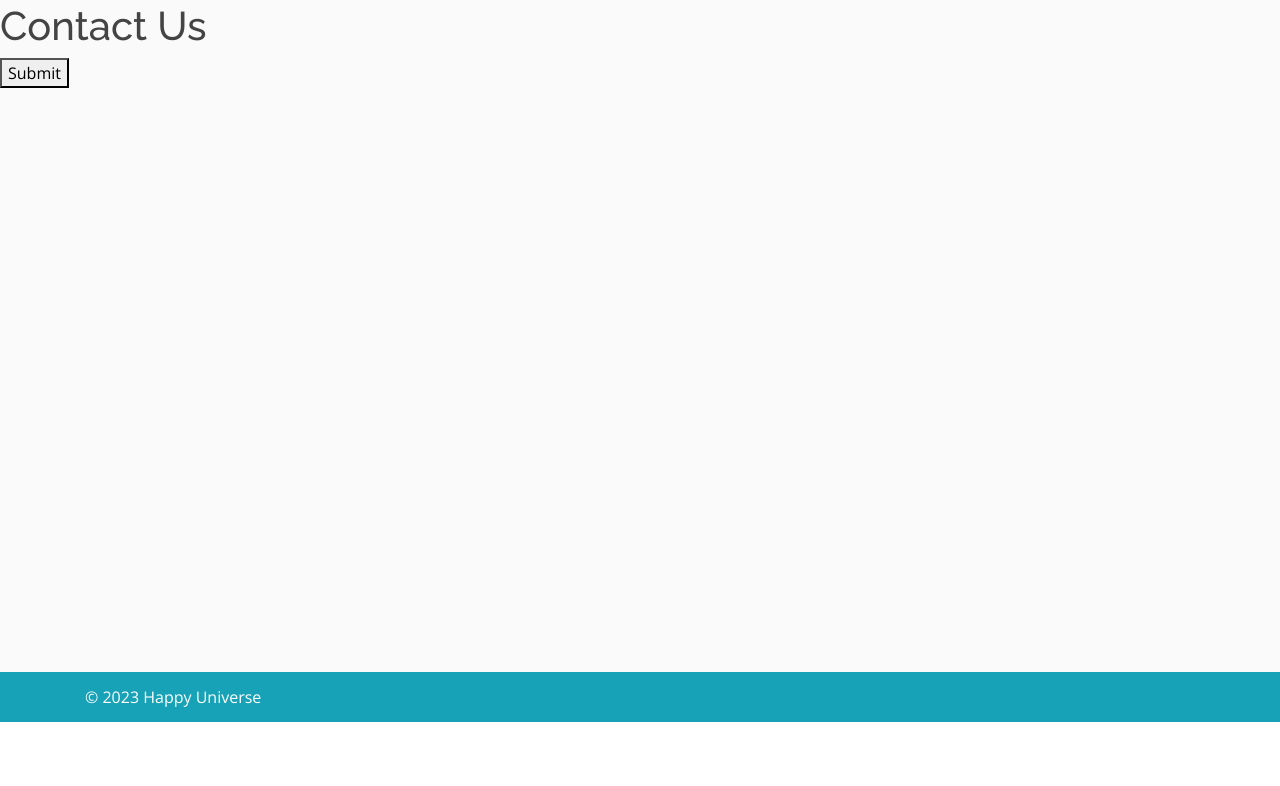
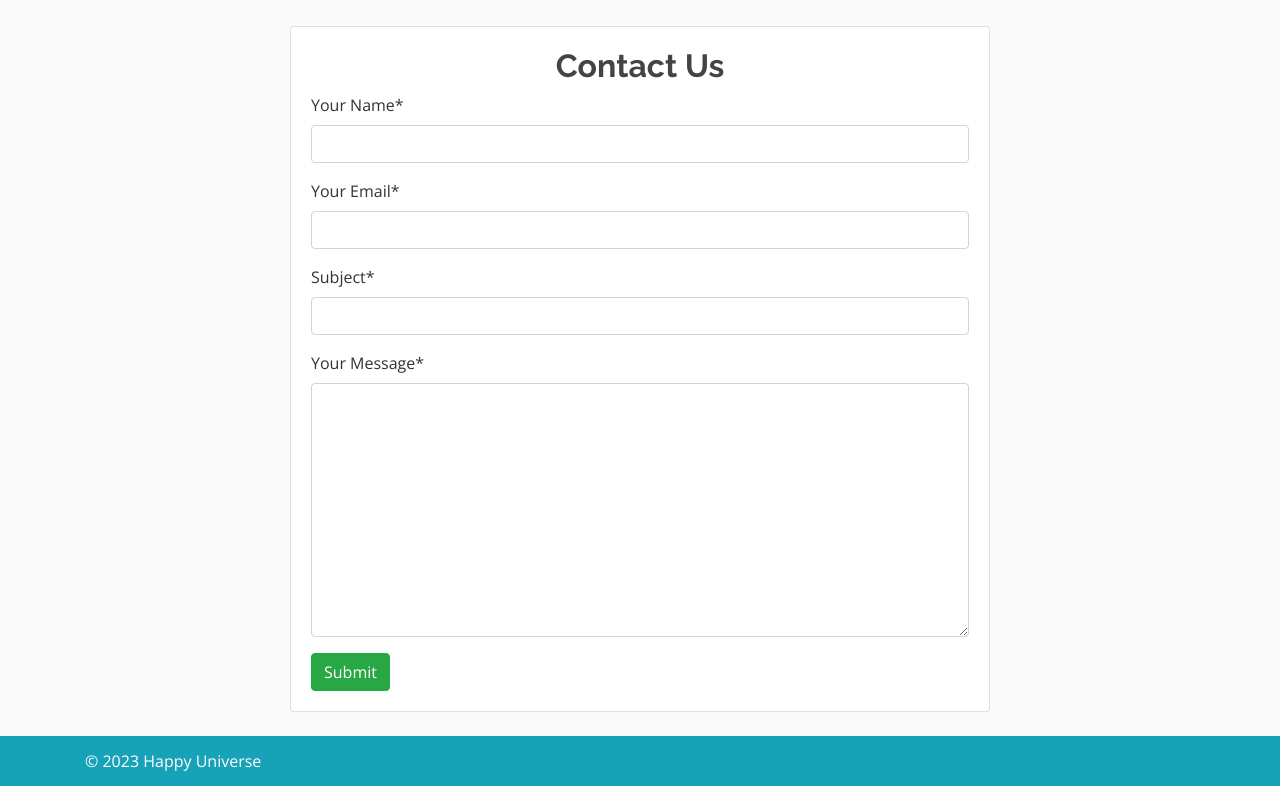
Before and after one commit to c2075843/registrationApp, a Django app: page /contact in a window 1280 px wide. Shown: the part 78-864 px from the top of the page. Before the commit the page ends 800 px from the top, so only its background shows below. Run offline with Django 4.2, Linux system fonts and the light colour scheme; some libraries are stand-ins or nearby versions.

Commit message:
Setup the contact page and update the UI

```diff
--- /dev/null
+++ b/courseapp/forms.py
@@ -0,0 +1,7 @@
+from django import forms
+
+class ContactForm(forms.Form):
+    name = forms.CharField(label="Your Name", max_length=100)
+    email = forms.EmailField(label="Your Email")
+    subject = forms.CharField(label="Subject", max_length=200)
+    message = forms.CharField(label="Your Message", widget=forms.Textarea)
--- a/courseapp/templates/courseapp/contact.html
+++ b/courseapp/templates/courseapp/contact.html
@@ -1,23 +1,31 @@
 {% extends "courseapp/base.html" %}
 
+{% block content %}
 {% load crispy_forms_tags %}
+<div class="container">
 
-{% block content %}
-
-<h1>Contact Us</h1>
-{% if messages %}
-    {% for message in messages %}
-        <div class="alert alert-success" role="alert">
-            {{ message }}
+    <br>
+    <div class="card mx-auto" style="max-width: 700px;">
+        <div class="card-body">
+            <h2 class=" text-center font-weight-bold">Contact Us</h2>
+            <form method="post">
+                {% csrf_token %}
+                <div class="form-group">
+                    {{ form.name|as_crispy_field }}
+                </div>
+                <div class="form-group">
+                    {{ form.email|as_crispy_field }}
+                </div>
+                <div class="form-group">
+                    {{ form.subject|as_crispy_field }}
+                </div>
+                <div class="form-group">
+                    {{ form.message|as_crispy_field }}
+                </div>
+                <button type="submit" class="btn btn-success">Submit</button>
+            </form>
         </div>
-    {% endfor %}
-{% endif %}
-<form method="post">
-    {% csrf_token %}
-    {{ form.as_p }}
-    <button type="submit">Submit</button>
-</form>
-
-
-
-{% endblock content %}
+    </div>
+    <br>
+</div>
+{% endblock %}
--- a/courseapp/views.py
+++ b/courseapp/views.py
@@ -11,6 +11,8 @@ from rest_framework import serializers
 from rest_framework.response import Response
 from rest_framework import  generics, status
 from accounts.models import Student,User,Group
+from .forms import ContactForm
+from django.core.mail import send_mail
 
 
 def home(request):
@@ -21,8 +23,55 @@ def about(request):
     return render(request, "courseapp/about.html", {"title": "About US"})
 
 
+
+
+
+
+
 def contact(request):
-    return render(request, "courseapp/contact.html", {"title": "Contact US"})
+    if request.method == 'POST':
+        form = ContactForm(request.POST)
+        if form.is_valid():
+            name = form.cleaned_data['name']
+            email = form.cleaned_data['email']
+            subject = form.cleaned_data['subject']
+            message = form.cleaned_data['message']
+
+            recipient_email = 'david.okose@hotmail.com'  # Replace with recipient's email
+
+            send_mail(
+                subject,
+                f"From: {name} <{email}>\n\n{message}",
+                email,  # Sender's email
+                [recipient_email],  # Recipient's email
+                fail_silently=False,
+            )
+
+            # Add a success message
+            messages.success(request, 'Your message was successfully sent!')
+
+            return redirect('courseapp:contact')  # Redirect back to the contact page
+    else:
+        form = ContactForm()
+
+    return render(request, "courseapp/contact.html", {"title": "Contact Us", "form": form})
+
+
+
+
+
+
+
+
+
+
+
+
+
+
+
+
+
 
 @login_required_with_message(message="You need to log in to access this page.")
 def module_list(request):
```
Also changed, not shown: accounts/templates/accounts/login.html (+5 -4 lines), accounts/templates/password_reset_complete.html (+12 -1 lines), accounts/templates/password_reset_confirm.html (+19 -5 lines), accounts/templates/password_reset_done.html (+10 -1 lines), accounts/templates/password_reset_email.html (+9 -10 lines), accounts/templates/password_reset_form.html (+21 -7 lines), db.sqlite3.
